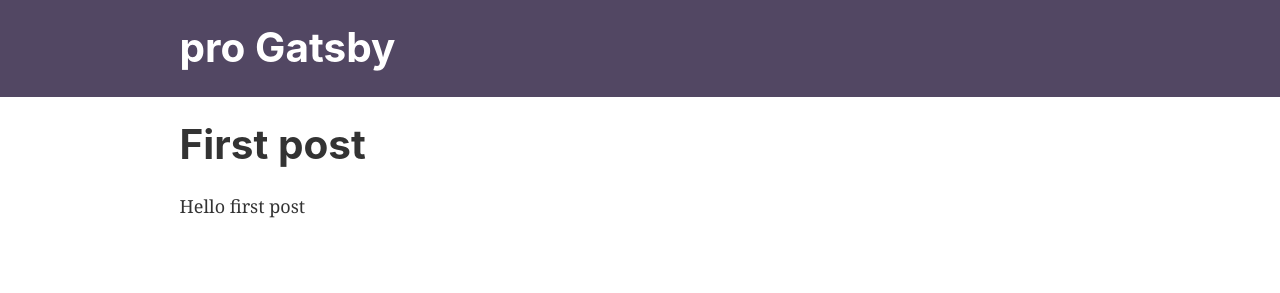
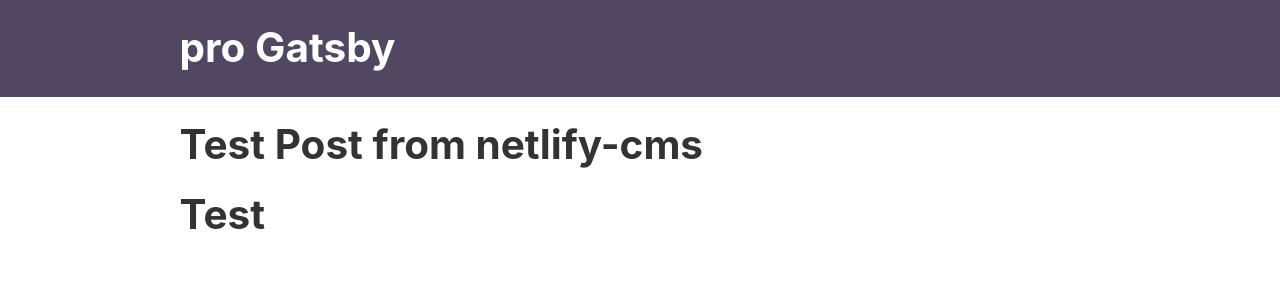
Before and after one commit to kovvdn/pro-gatsby, a Gatsby site: page /posts/first-post/ in a window 1280 px wide. Built offline with nearby package versions, Linux system fonts and the light colour scheme; Gatsby itself is replaced by a stand-in of ours.

Commit message:
Update Posts “first-post”

```diff
--- a/src/posts/first-post.md
+++ b/src/posts/first-post.md
@@ -1,5 +1,6 @@
 ---
-title: 'First post'
+title: Test Post from netlify-cms
+date: 2019-01-04T11:44:37.572Z
+image: /assets/happy-campers-2.jpg
 ---
-
-Hello first post
+# **Test**
```
